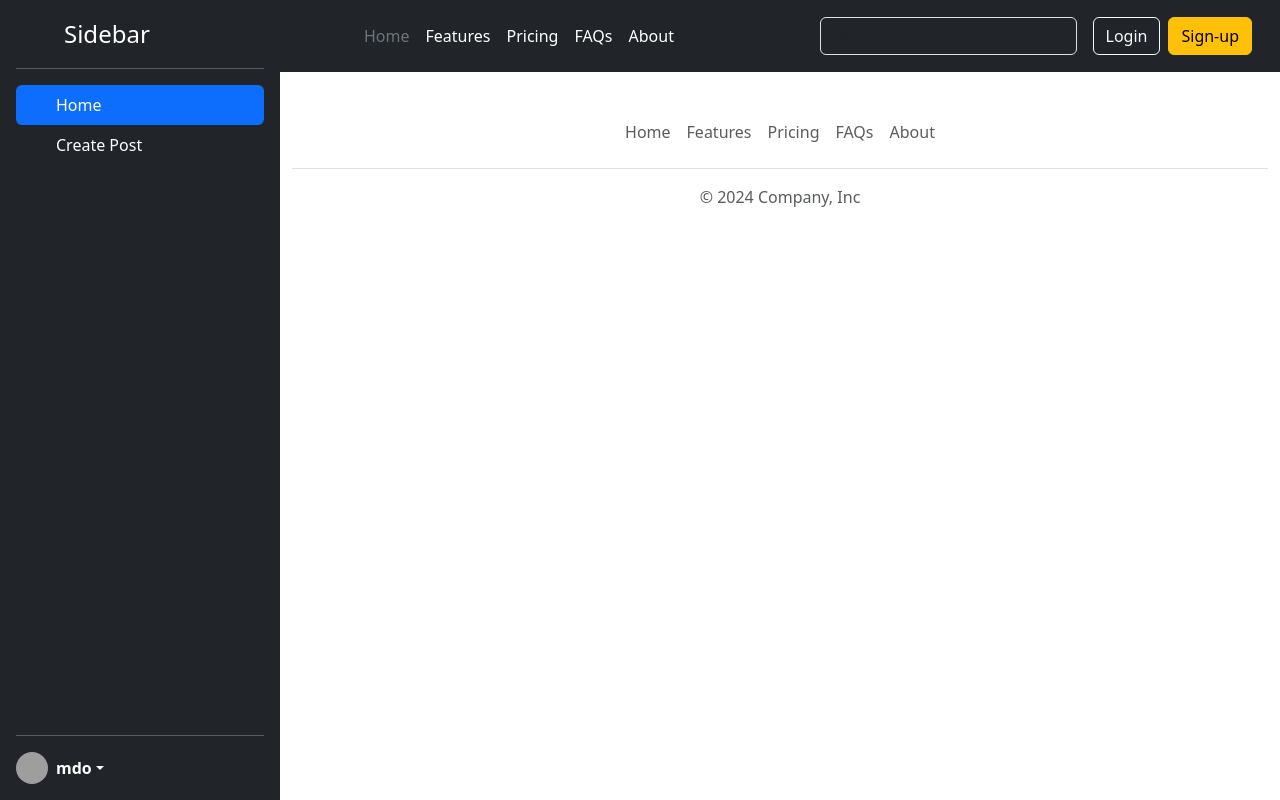
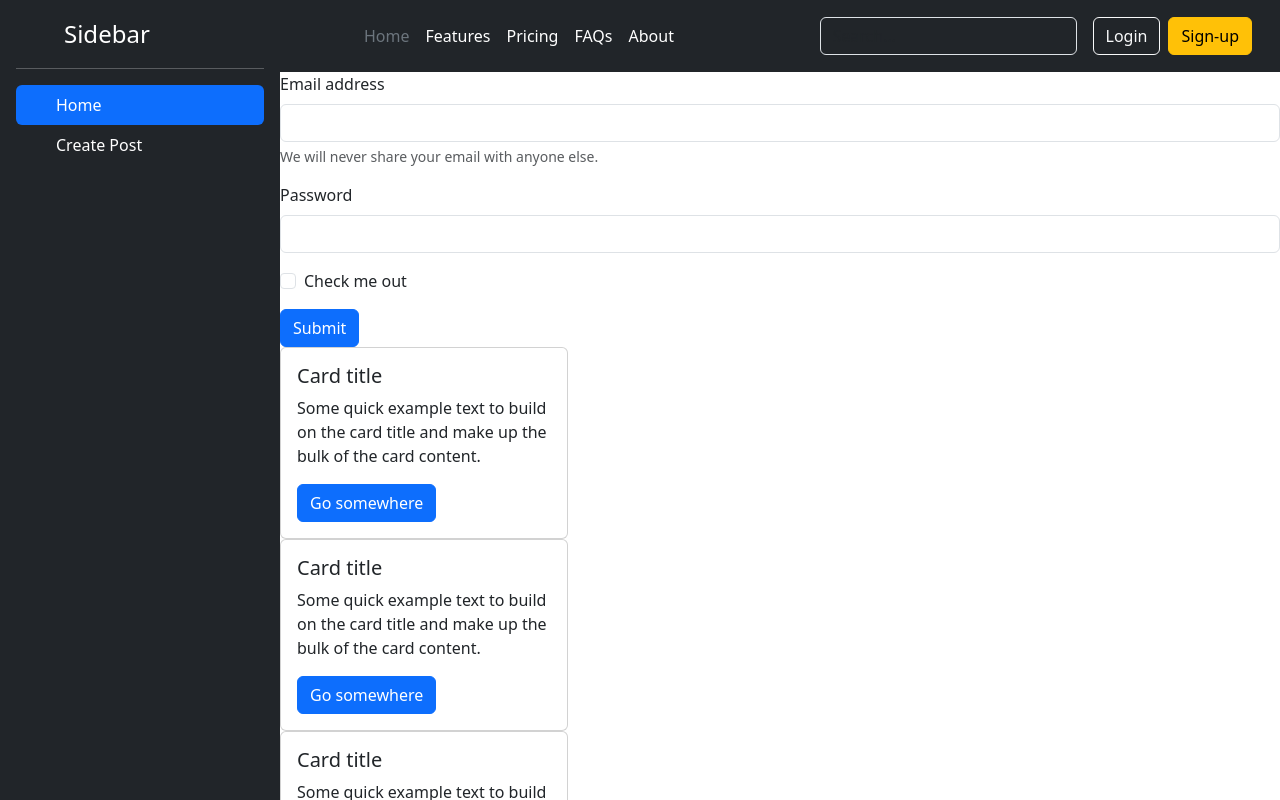
Before and after one commit to sarojmaharjan561/socialme, a React (Vite) app: page / in a window 1280 px wide. Shown: the top 800 px of the page. Built offline with nearby package versions, Linux system fonts and the light colour scheme; grey boxes are pictures that could not be loaded.

Commit message:
added Post layout components

```diff
--- a/src/App.jsx
+++ b/src/App.jsx
@@ -6,6 +6,8 @@
 import Header from './components/Header';
 import Footer from './components/Footer';
 import Sidebar from './components/Sidebar';
+import CreatePost from './components/CreatePost';
+import PostList from './components/PostList';
 
 function App() {
 	//   const [count, setCount] = useState(0)
@@ -15,6 +17,8 @@
 			<Sidebar></Sidebar>
 			<div className="content">
 				<Header></Header>
+				<CreatePost></CreatePost>
+				<PostList></PostList>
 				<Footer></Footer>
 			</div>
 		</div>
--- /dev/null
+++ b/src/components/CreatePost.jsx
@@ -0,0 +1,37 @@
+const CreatePost = () => {
+	return (
+		<form>
+			<div className="mb-3">
+				<label htmlFor="exampleInputEmail1" className="form-label">
+					Email address
+				</label>
+				<input
+					type="email"
+					className="form-control"
+					id="exampleInputEmail1"
+					aria-describedby="emailHelp"
+				/>
+				<div id="emailHelp" className="form-text">
+					We will never share your email with anyone else.
+				</div>
+			</div>
+			<div className="mb-3">
+				<label htmlFor="exampleInputPassword1" className="form-label">
+					Password
+				</label>
+				<input type="password" className="form-control" id="exampleInputPassword1" />
+			</div>
+			<div className="mb-3 form-check">
+				<input type="checkbox" className="form-check-input" id="exampleCheck1" />
+				<label className="form-check-label" htmlFor="exampleCheck1">
+					Check me out
+				</label>
+			</div>
+			<button type="submit" className="btn btn-primary">
+				Submit
+			</button>
+		</form>
+	);
+};
+
+export default CreatePost;
--- /dev/null
+++ b/src/components/Post.jsx
@@ -0,0 +1,18 @@
+const Post = () => {
+	return (
+		<div className="card" style={{ width: '18rem' }}>
+			<div className="card-body">
+				<h5 className="card-title">Card title</h5>
+				<p className="card-text">
+					Some quick example text to build on the card title and make up the bulk of the card
+					content.
+				</p>
+				<a href="#" className="btn btn-primary">
+					Go somewhere
+				</a>
+			</div>
+		</div>
+	);
+};
+
+export default Post;
--- /dev/null
+++ b/src/components/PostList.jsx
@@ -0,0 +1,14 @@
+import Post from './Post';
+
+const PostList = () => {
+	return (
+		<>
+			<Post></Post>
+			<Post></Post>
+			<Post></Post>
+			<Post></Post>
+		</>
+	);
+};
+
+export default PostList;
```
